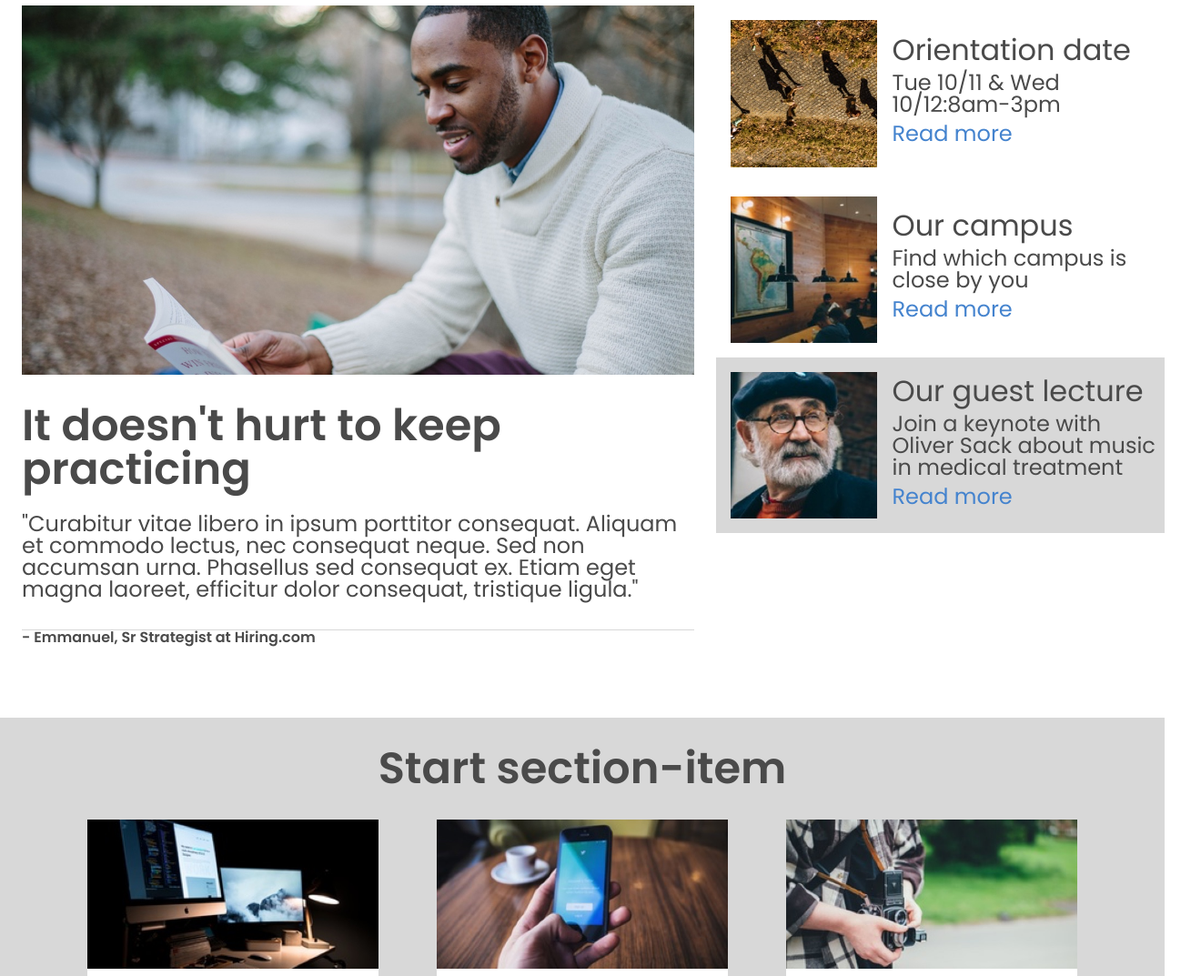
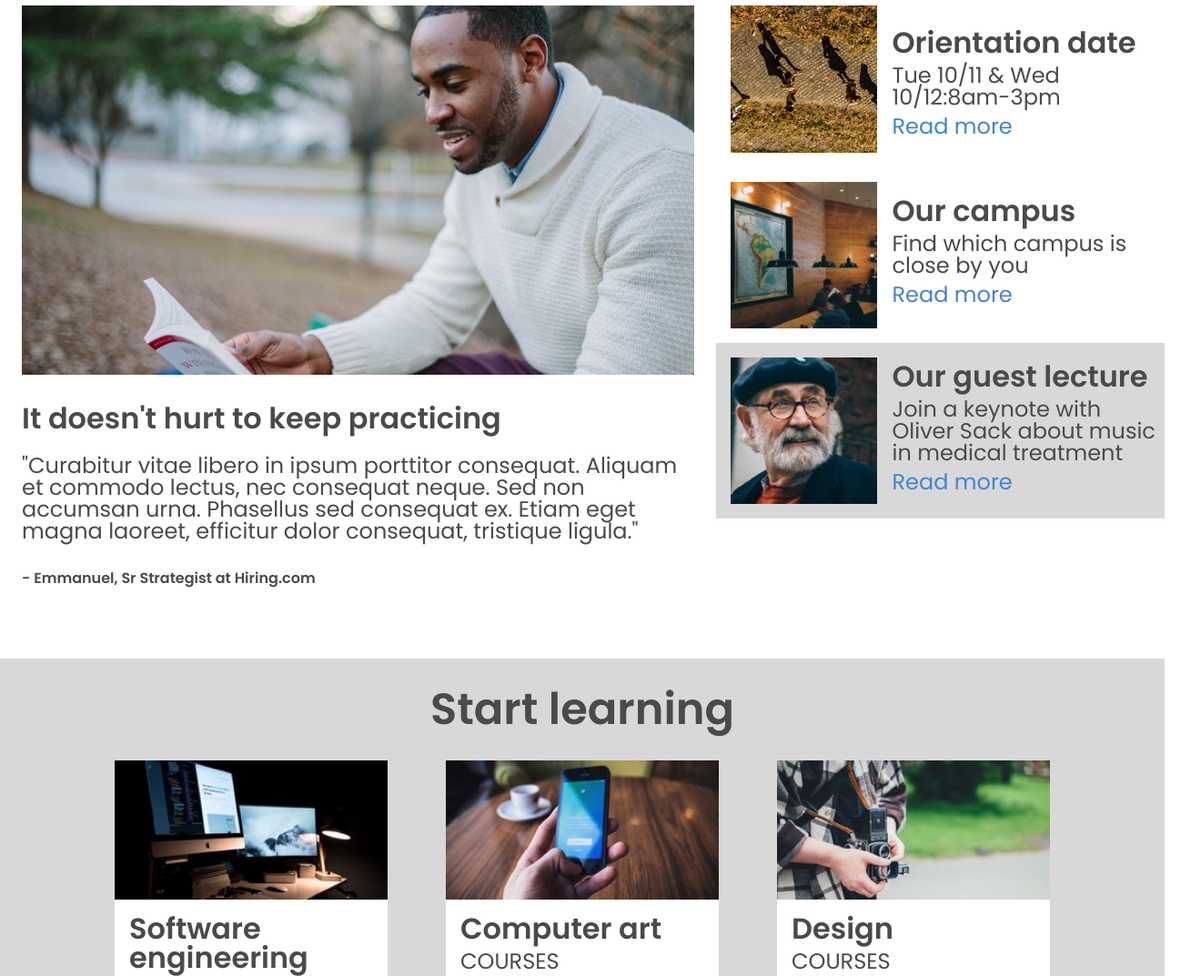
Before and after one commit to Berava/colmar-academy, a plain HTML site: page index.html in a window 1280 px wide. Shown: the part 700-1773 px from the top of the page at 91% size, 1320 px wide, since content can reach past the window. Drawn offline with Linux system fonts and the light colour scheme.

Commit message:
Add a main class with a max-width property and value. Add code refactoring

```diff
--- a/index.html
+++ b/index.html
@@ -9,12 +9,13 @@
     <title>Colmar Academy</title>
   </head>
   <body>
+    <main class="main">
 
       <!-- Header of the colmar academy -->
       <header class="white-background">
         <div id="logo">
           <img src="./resources/images/ic-logo.svg" alt="A lion, logo of the colmar academy" />
-        <h1><a href="./index.html">COLMAR<span id="mid-name">ACADEMY</span></a></h1>
+          <h2><a href="./index.html">COLMAR<span id="mid-name">ACADEMY</span></a></h2>
         </div>
         <nav>
           <ul id="menu">
@@ -43,14 +44,15 @@
       </section>
 
       <!-- Information section -->
-    <section class="main-container white-background">
+      <section class="section-item white-background">
+        <div class="main-container">
           <div class="media-container">
             <img src="./resources/images/information-main.jpg" alt="A man reading a book sitting on a bench" />
             <blockquote cite="">
-          <h1>It doesn't hurt to keep practicing</h1>
-          <h2>
+              <h2>It doesn't hurt to keep practicing</h2>
+              <h3>
                 "Curabitur vitae libero in ipsum porttitor consequat. Aliquam et commodo lectus, nec consequat neque. Sed non accumsan urna. Phasellus sed consequat ex. Etiam eget magna laoreet, efficitur dolor consequat, tristique ligula."
-          </h2>
+              </h3>
               <footer>- Emmanuel, Sr Strategist at Hiring.com</footer>
             </blockquote>
           </div>
@@ -60,9 +62,9 @@
                 <img src="./resources/images/information-orientation.jpg" alt="top down shot of people walking" />
               </div>
               <div class="media-text">
-            <h1>Orientation date</h1>
-            <h2>Tue 10/11 & Wed 10/12:8am-3pm</h2>
-            <a href="#"><h2>Read more</h2></a>
+                <h2>Orientation date</h2>
+                <h3>Tue 10/11 & Wed 10/12:8am-3pm</h3>
+                <a href="#"><h3>Read more</h3></a>
               </div>
             </div>
             <div class="news">
@@ -70,9 +72,9 @@
                 <img src="./resources/images/information-campus.jpg" alt="students working" />
               </div>
               <div class="media-text">
-            <h1>Our campus</h1>
-            <h2>Find which campus is close by you</h2>
-            <a href="#"><h2>Read more</h2></a>
+                <h2>Our campus</h2>
+                <h3>Find which campus is close by you</h3>
+                <a href="#"><h3>Read more</h3></a>
               </div>
             </div>
             <div class="news grey-background">
@@ -80,9 +82,10 @@
                 <img src="./resources/images/information-guest-lecture.jpg" alt="photography of Oliver Sack" />
               </div>
               <div class="media-text">
-            <h1>Our guest lecture</h1>
-            <h2>Join a keynote with Oliver Sack about music in medical treatment</h2>
-            <a href="#"><h2>Read more</h2></a>
+                <h2>Our guest lecture</h2>
+                <h3>Join a keynote with Oliver Sack about music in medical treatment</h3>
+                <a href="#"><h3>Read more</h3></a>
+              </div>
             </div>
           </div>
         </div>
@@ -90,7 +93,7 @@
 
       <!-- section-item section -->
       <section class="section-item grey-background">
-      <h1>Start section-item</h1>
+        <h1>Start learning</h1>
         <div id="courses-container">
           <div class="course">
             <div class="course-img">
@@ -165,14 +168,14 @@
         <h1>Thesis exhibit</h1>
         <div class="main-container">
           <div class="media-container">
-          <video src="./resources/videos/thesis.mp4" autoplay loop poster="">
+            <video src="./resources/videos/thesis.mp4" autoplay loop muted>
               <p>A video of a building's shadow timelapse</p>
             </video>
             <blockquote cite="">
-            <h1>Reimagine urban</h1>
-            <h2>
+              <h2>Reimagine urban</h2>
+              <h3>
                 "Curabitur vitae libero in ipsum porttitor consequat. Aliquam et commodo lectus, nec consequat neque. Sed non accumsan urna. Phasellus sed consequat ex. Etiam eget magna laoreet, efficitur dolor consequat, tristique ligula."
-            </h2>
+              </h3>
             </blockquote>
           </div>
           <div class="side-right">
@@ -181,17 +184,17 @@
                 <img src="./resources/images/thesis-fisma.jpg" alt="top down shot of a hand writing and designing on a paper" />
               </div>
               <div class="media-text">
-              <h1>Fisma: Design and Prototype</h1>
-              <h2>Designer showcase of new prototype product</h2>
+                <h2>Fisma: Design and Prototype</h2>
+                <h3>Designer showcase of new prototype product</h3>
               </div>
             </div>
             <div class="news">
               <div class="small-media-container">
-              <img src="./resources/images/thesis-now-and-then.jpg" alt="picture of New York" />
+                <img src="./resources/images/thesis-now-and-then.jpg" alt="picture of the Rockfeller Center" />
               </div>
               <div class="media-text">
-              <h1>Now and Then</h1>
-              <h2>Research study about New York</h2>
+                <h2>Now and Then</h2>
+                <h3>Research study about New York</h3>
               </div>
             </div>
           </div>
@@ -209,5 +212,6 @@
         </nav>
       </footer>
 
+    </main>
   </body>
 </html>
--- a/resources/css/style.css
+++ b/resources/css/style.css
@@ -16,14 +16,18 @@ body {
 }
 
 h1 {
+  font-size: 3rem;
+}
+
+h2 {
   font-size: 2rem;
 }
 
-h2 {
+h3 {
   font-size: 1.5rem;
 }
 
-h3 {
+h4 {
   font-size: 1.125rem;
 }
 
@@ -38,6 +42,11 @@ a {
 
 .grey-background {
   background-color: #D8D8D8;
+}
+
+.main {
+  max-width: 2560px;
+  margin: 0 auto;
 }
 
 /* Header */
@@ -83,6 +92,7 @@ ul li a:hover {
 #banner {
   margin-top: 4rem;
   display: flex;
+  justify-content: center;
 }
 
 .aside-container {
@@ -114,7 +124,6 @@ ul li a:hover {
 }
 
 .media-text h1 {
-  font-size: 3rem;
   margin-bottom: 2rem;
   font-weight: bold;
 }
@@ -150,6 +159,8 @@ ul li a:hover {
 .main-container {
   margin-top: 2rem;
   display: flex;
+  width: 100%;
+  justify-content: center;
 }
 .main-container .media-container {
    margin-top: 0rem ;
@@ -157,15 +168,15 @@ ul li a:hover {
    box-shadow: none;
  }
 
- blockquote h1 {
+ blockquote h2 {
    margin: 2rem 0rem 1.5rem 0rem;
-   font-size: 3rem;
    font-weight: bold;
  }
 
  blockquote footer {
    font-weight: bold;
    margin-top: 2rem;
+   border: none;
  }
 
 .side-right {
@@ -187,6 +198,10 @@ ul li a:hover {
   margin: 1rem;
 }
 
+.news .media-container:first-child {
+  margin-top: 0rem;
+}
+
 .small-media-container img {
   max-width: 100%;
   height: auto;
@@ -197,15 +212,13 @@ ul li a:hover {
   width: 65%;
 }
 
-.news .media-text h1 {
-  font-weight: normal;
-  font-size: 2rem;
+.news .media-text h2 {
+  font-weight: bold;
   margin-bottom: 0.5rem;
 }
 
-.news .media-text h2 {
+.news .media-text h3 {
   margin-bottom: 0.5rem;
-  font-size: 1.5rem;
 }
 
 .news .media-text a {
@@ -234,12 +247,10 @@ ul li a:hover {
 
 .section-item h1 {
   padding-top: 2rem;
-  font-size: 3rem;
   font-weight: bold;
 }
 
 #courses-container {
-  width: 100%;
   padding: 0rem 2.5rem;
   display: flex;
   flex-wrap: wrap;
@@ -252,6 +263,7 @@ ul li a:hover {
   flex-direction: column;
   margin: 2rem;
   width: 25%;
+  max-width: 525px;
 }
 
 .course-img {
@@ -266,6 +278,7 @@ ul li a:hover {
 
 .course-details h2 {
   margin: 1rem 0rem 0.5rem 1rem;
+  font-weight: bold;
 }
 
 .course-details h3 {
@@ -277,6 +290,10 @@ ul li a:hover {
 }
 
 /* Thesis section */
+
+.news.grey-background .media-container {
+  margin-top: 1rem;
+}
 
 .media-container video {
   max-width: 100%;
```
Lines whose indentation alone changed are shown as unchanged.
